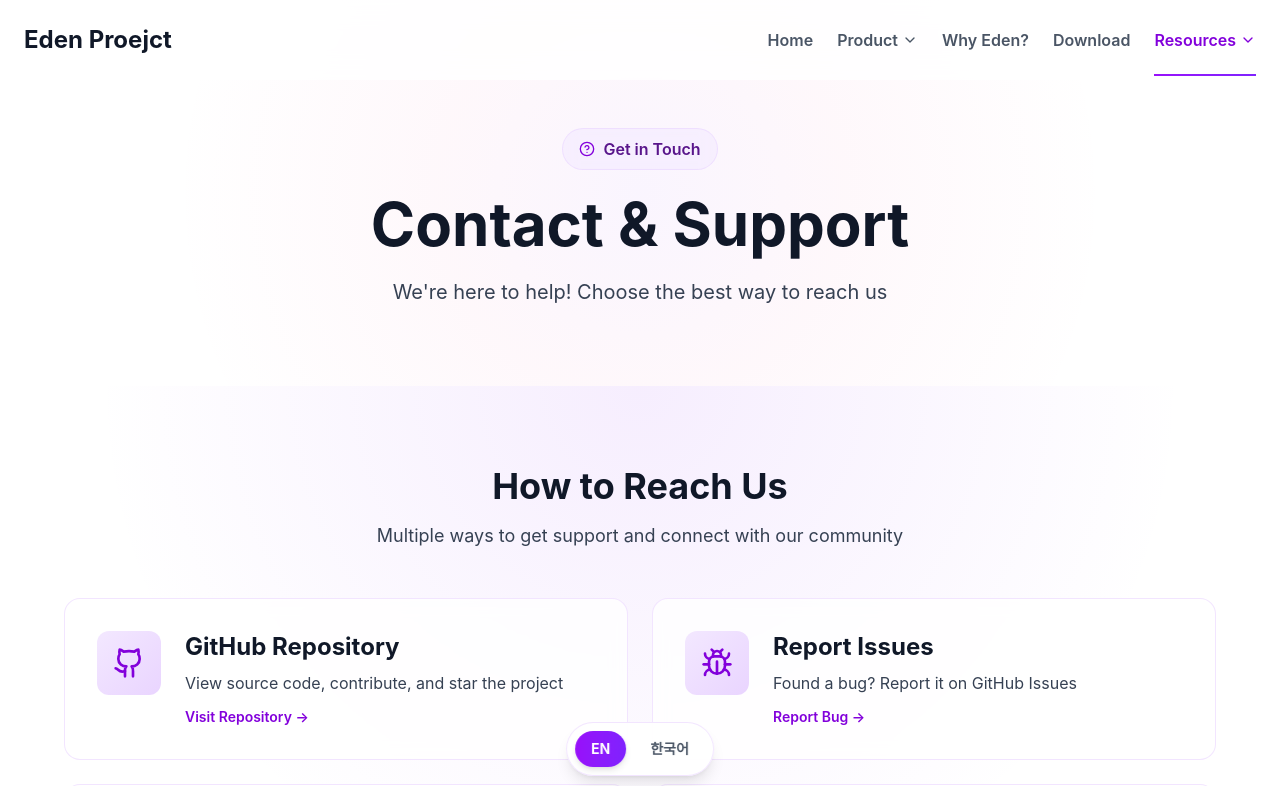
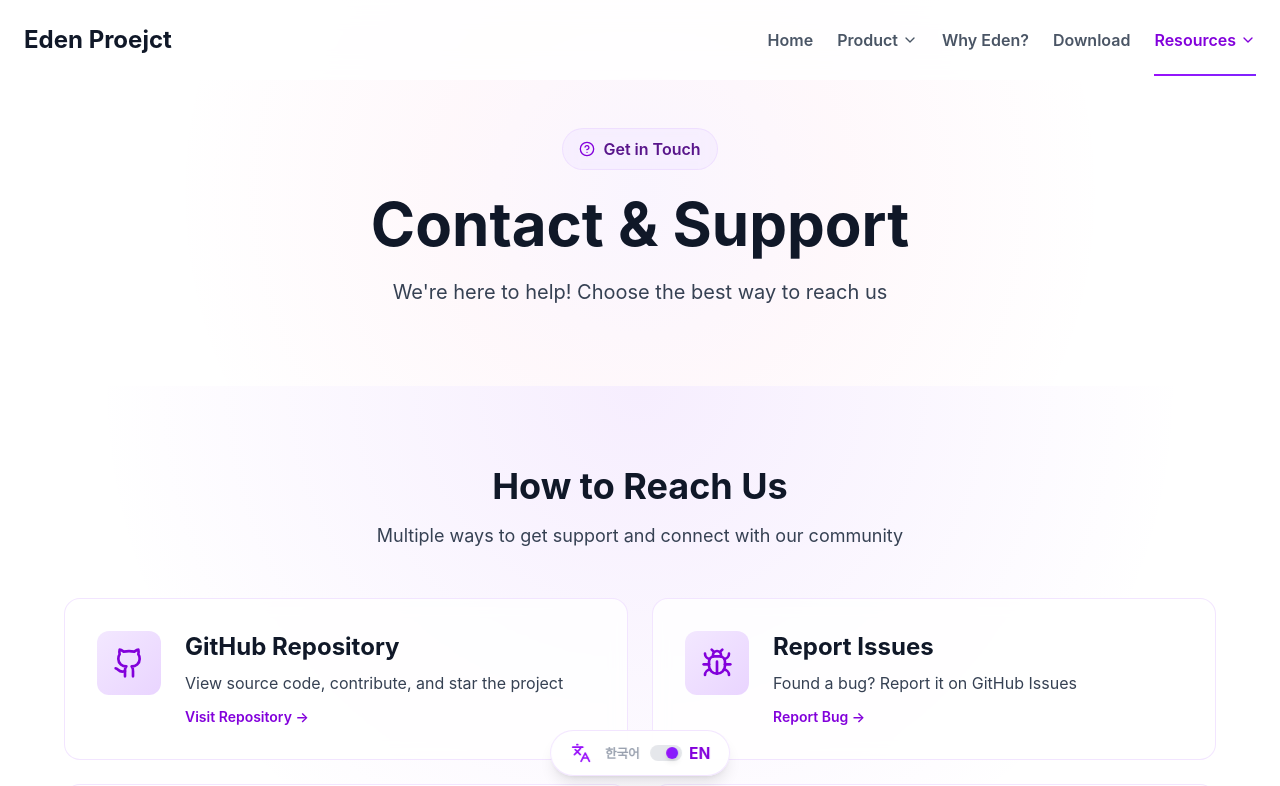
Before and after one commit to wannahappyaroundme/Garden_of_Eden_V3_Page, a Next.js app: page /en/contact in a window 1280 px wide. Shown: the top 786 px of the page. Built offline with nearby package versions, Linux system fonts and the light colour scheme.

Commit message:
feat: exchange language toggle & fix the translate errors

```diff
--- a/app/[locale]/page.tsx
+++ b/app/[locale]/page.tsx
@@ -161,37 +161,27 @@ export default function Home() {
             viewport={{ once: true }}
             className="text-4xl md:text-5xl font-bold text-center mb-16 text-gray-900"
           >
-            {locale === "ko" ? "Eden을 선택해야 하는 이유" : "Why Choose Eden"}
+            {t("keyFeatures.title")}
           </motion.h2>
 
           <div className="grid md:grid-cols-3 gap-8">
             {[
               {
                 icon: "🔒",
-                title:
-                  locale === "ko" ? "완벽한 프라이버시" : "Perfect Privacy",
-                desc:
-                  locale === "ko"
-                    ? "모든 데이터가 로컬에 저장되어 외부로 전송되지 않습니다"
-                    : "All data stored locally, never sent to external servers",
+                titleKey: "keyFeatures.feature1.title",
+                descKey: "keyFeatures.feature1.description",
                 link: `/${locale}/features`,
               },
               {
                 icon: "💰",
-                title: locale === "ko" ? "완전 무료" : "Completely Free",
-                desc:
-                  locale === "ko"
-                    ? "숨겨진 비용 없이 모든 기능을 평생 무료로 사용하세요"
-                    : "Use all features forever with no hidden costs",
+                titleKey: "keyFeatures.feature2.title",
+                descKey: "keyFeatures.feature2.description",
                 link: `/${locale}/pricing`,
               },
               {
                 icon: "🎭",
-                title: locale === "ko" ? "나만의 AI" : "Your Personalized AI",
-                desc:
-                  locale === "ko"
-                    ? "6가지 페르소나와 17개 파라미터로 완벽하게 커스터마이징"
-                    : "Perfectly customizable with 6 personas and 17 parameters",
+                titleKey: "keyFeatures.feature3.title",
+                descKey: "keyFeatures.feature3.description",
                 link: `/${locale}/features`,
               },
             ].map((feature, idx) => (
@@ -207,9 +197,9 @@ export default function Home() {
                     {feature.icon}
                   </div>
                   <h3 className="text-2xl font-bold mb-4 text-gray-900">
-                    {feature.title}
+                    {t(feature.titleKey)}
                   </h3>
-                  <p className="text-gray-600">{feature.desc}</p>
+                  <p className="text-gray-600">{t(feature.descKey)}</p>
                 </motion.div>
               </Link>
             ))}
--- a/app/[locale]/product/overview/page.tsx
+++ b/app/[locale]/product/overview/page.tsx
@@ -9,9 +9,6 @@ export default function ProductOverviewPage() {
   const t = useTranslations();
   const locale = useLocale();
   const [isModalOpen, setIsModalOpen] = useState(false);
-
-  console.log('[ProductOverview] Current locale:', locale);
-  console.log('[ProductOverview] threePillars.title:', t('productOverview.threePillars.title'));
 
   const pillars = [
     {
--- a/components/LanguageSwitcher.tsx
+++ b/components/LanguageSwitcher.tsx
@@ -1,25 +1,29 @@
 'use client';
 
-import { useLocale } from 'next-intl';
-import { usePathname, useRouter } from 'next/navigation';
-import { locales } from '@/i18n';
+import { useParams, usePathname, useRouter } from 'next/navigation';
+import { Languages } from 'lucide-react';
 
 export default function LanguageSwitcher() {
-  const locale = useLocale() as string;
+  const params = useParams();
   const pathname = usePathname();
   const router = useRouter();
 
-  const switchLanguage = (newLocale: string) => {
+  // useParams에서 locale 추출
+  const currentLocale = (params.locale as string) || 'en';
+  const isKorean = currentLocale === 'ko';
+
+  const toggleLanguage = () => {
+    // 토글: ko <-> en
+    const newLocale = isKorean ? 'en' : 'ko';
+
     // 현재 경로에서 locale 부분을 추출
     const segments = pathname.split('/').filter(Boolean);
 
-    // 첫 번째 segment가 locale인지 확인
-    const currentLocaleInPath = locales.includes(segments[0] as any) ? segments[0] : null;
-
-    // locale을 제외한 경로
-    const pathWithoutLocale = currentLocaleInPath
-      ? '/' + segments.slice(1).join('/')
-      : pathname;
+    // 첫 번째 segment가 locale이면 제거
+    const pathWithoutLocale =
+      (segments[0] === 'ko' || segments[0] === 'en')
+        ? '/' + segments.slice(1).join('/')
+        : pathname;
 
     // 새로운 경로 생성
     const newPath = `/${newLocale}${pathWithoutLocale || '/'}`;
@@ -29,23 +33,45 @@ export default function LanguageSwitcher() {
   };
 
   return (
-    <div className="fixed bottom-6 left-1/2 -translate-x-1/2 z-50 flex gap-2 bg-white/90 backdrop-blur-xl p-2 rounded-full shadow-lg border border-purple-200/60">
-      {locales.map((lang) => {
-        const isActive = locale === lang;
-        return (
-          <button
-            key={lang}
-            onClick={() => switchLanguage(lang)}
-            className={`px-3 sm:px-4 py-2 rounded-full font-bold text-xs sm:text-sm transition-all duration-300 ${
-              isActive
-                ? 'bg-gradient-to-r from-purple-600 to-violet-600 text-white shadow-md'
-                : 'text-gray-600 hover:bg-purple-100 hover:text-purple-700 hover:shadow-sm'
+    <div className="fixed bottom-6 left-1/2 -translate-x-1/2 z-50">
+      {/* Toggle Button */}
+      <button
+        onClick={toggleLanguage}
+        className="group flex items-center gap-3 bg-white/90 backdrop-blur-xl px-5 py-3 rounded-full shadow-lg border border-purple-200/60 hover:border-purple-300 hover:shadow-xl transition-all duration-300 hover:scale-105"
+        aria-label="Toggle language"
+      >
+        {/* Icon */}
+        <Languages className="w-5 h-5 text-purple-600 group-hover:rotate-12 transition-transform duration-300" />
+
+        {/* Language Display */}
+        <div className="flex items-center gap-2">
+          <span
+            className={`font-bold text-sm transition-all duration-300 ${
+              isKorean
+                ? 'text-purple-700 scale-110'
+                : 'text-gray-400 scale-90'
             }`}
           >
-            {lang === 'en' ? 'EN' : '한국어'}
-          </button>
-        );
-      })}
+            한국어
+          </span>
+          <div className="w-8 h-4 bg-gray-200 rounded-full relative">
+            <div
+              className={`absolute top-0.5 w-3 h-3 bg-gradient-to-r from-purple-600 to-violet-600 rounded-full shadow-md transition-all duration-300 ${
+                isKorean ? 'left-0.5' : 'left-4'
+              }`}
+            />
+          </div>
+          <span
+            className={`font-bold text-sm transition-all duration-300 ${
+              !isKorean
+                ? 'text-purple-700 scale-110'
+                : 'text-gray-400 scale-90'
+            }`}
+          >
+            EN
+          </span>
+        </div>
+      </button>
     </div>
   );
 }
--- a/components/Navbar.tsx
+++ b/components/Navbar.tsx
@@ -32,22 +32,11 @@ export default function Navbar() {
     const segments = pathname.split('/').filter(Boolean);
     const firstSegment = segments[0];
 
-    console.log('[Navbar] pathname:', pathname);
-    console.log('[Navbar] firstSegment:', firstSegment);
-    console.log('[Navbar] nextIntlLocale:', nextIntlLocale);
-
     // Priority: pathname first, then useLocale fallback
-    if (firstSegment === 'ko') {
-      console.log('[Navbar] Detected locale: ko');
-      return 'ko';
-    }
-    if (firstSegment === 'en') {
-      console.log('[Navbar] Detected locale: en');
-      return 'en';
-    }
+    if (firstSegment === 'ko') return 'ko';
+    if (firstSegment === 'en') return 'en';
 
     // Fallback to useLocale
-    console.log('[Navbar] Using fallback locale:', nextIntlLocale);
     return nextIntlLocale || 'en';
   }, [pathname, nextIntlLocale]);
 
--- a/messages/en.json
+++ b/messages/en.json
@@ -1082,5 +1082,20 @@
     "title": "Coming Soon!",
     "description": "We're working hard to prepare the installation files. Please check back soon!",
     "close": "Close"
+  },
+  "keyFeatures": {
+    "title": "Why Choose Eden",
+    "feature1": {
+      "title": "Perfect Privacy",
+      "description": "All data stored locally, never sent to external servers"
+    },
+    "feature2": {
+      "title": "Completely Free",
+      "description": "Use all features forever with no hidden costs"
+    },
+    "feature3": {
+      "title": "Your Personalized AI",
+      "description": "Perfectly customizable with 6 personas and 17 parameters"
+    }
   }
 }
```
Also changed, not shown: messages/ko.json.
